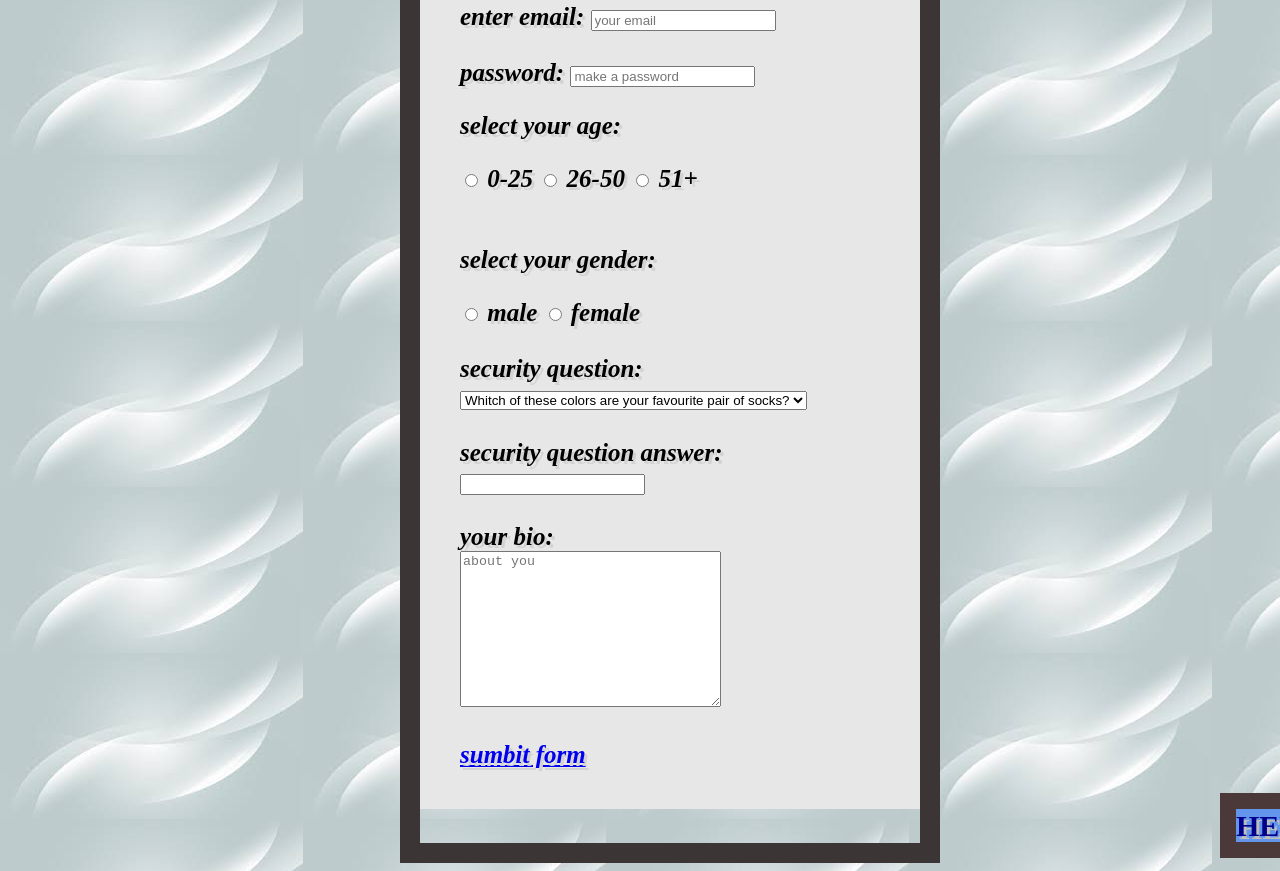
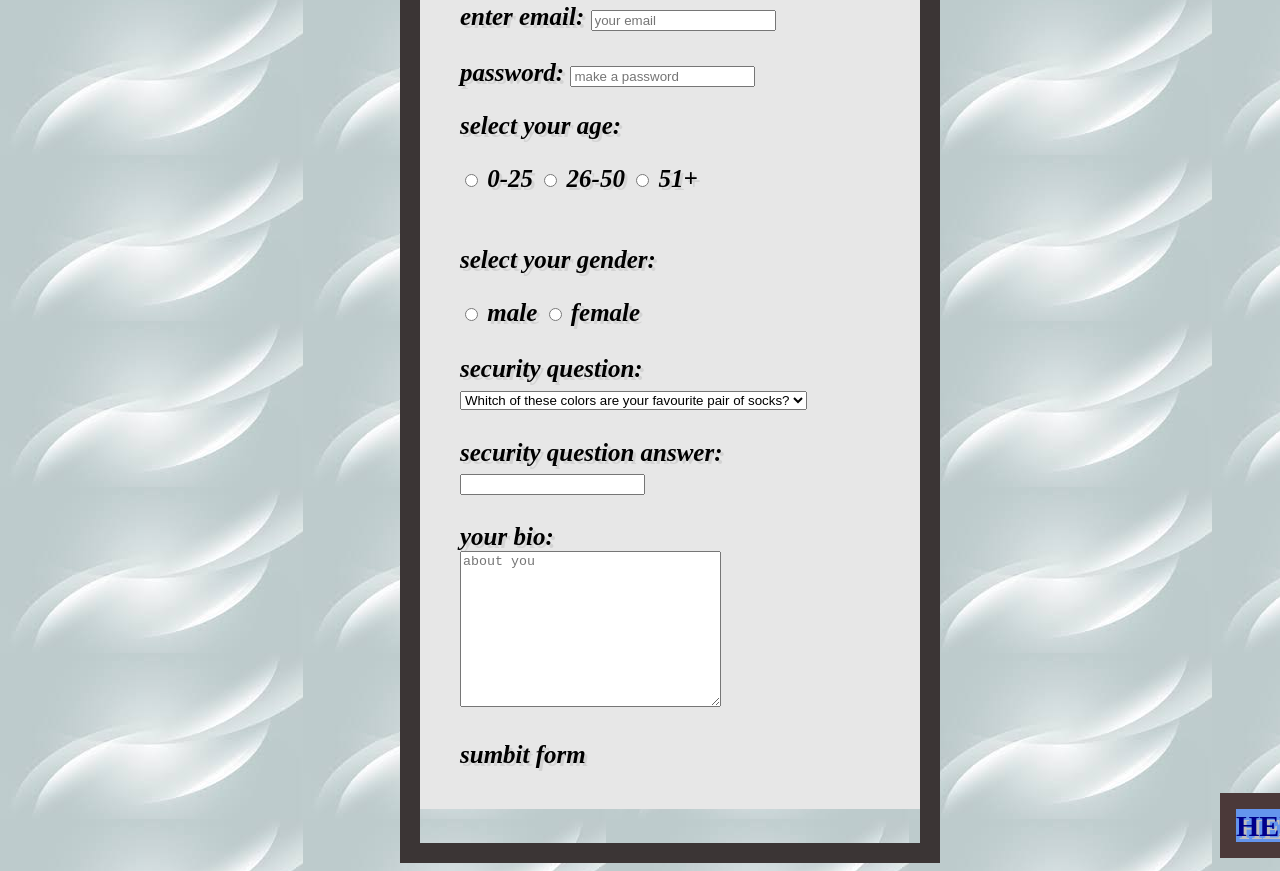
Before and after one commit to JaysonOyeshola/Login-page, a plain HTML site: page index.html in a window 1280 px wide. Shown: the part 509-1380 px from the top of the page. Drawn offline with Linux system fonts and the light colour scheme.

Commit message:
Update index.html

```diff
--- a/index.html
+++ b/index.html
@@ -73,8 +73,8 @@
 
 <a href=""></a>
 
-<a href="https://myaccount.google.com/?utm_source=sign_in_no_continue&pli=1">
- <b class="sub"> sumbit form</b> </a>
+
+ <b class="sub"> sumbit form</b>
   </form>
 
 </div>
```
